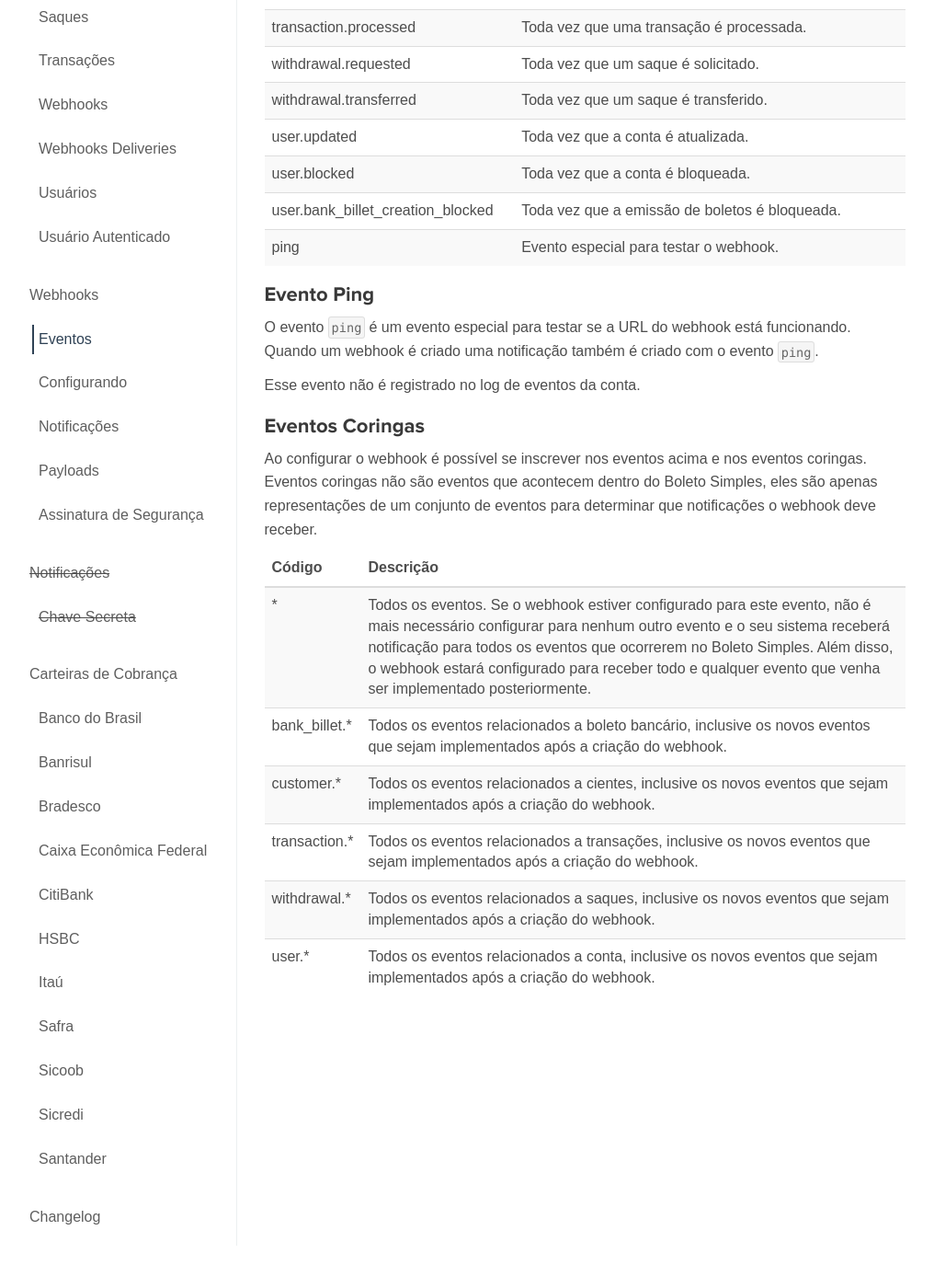
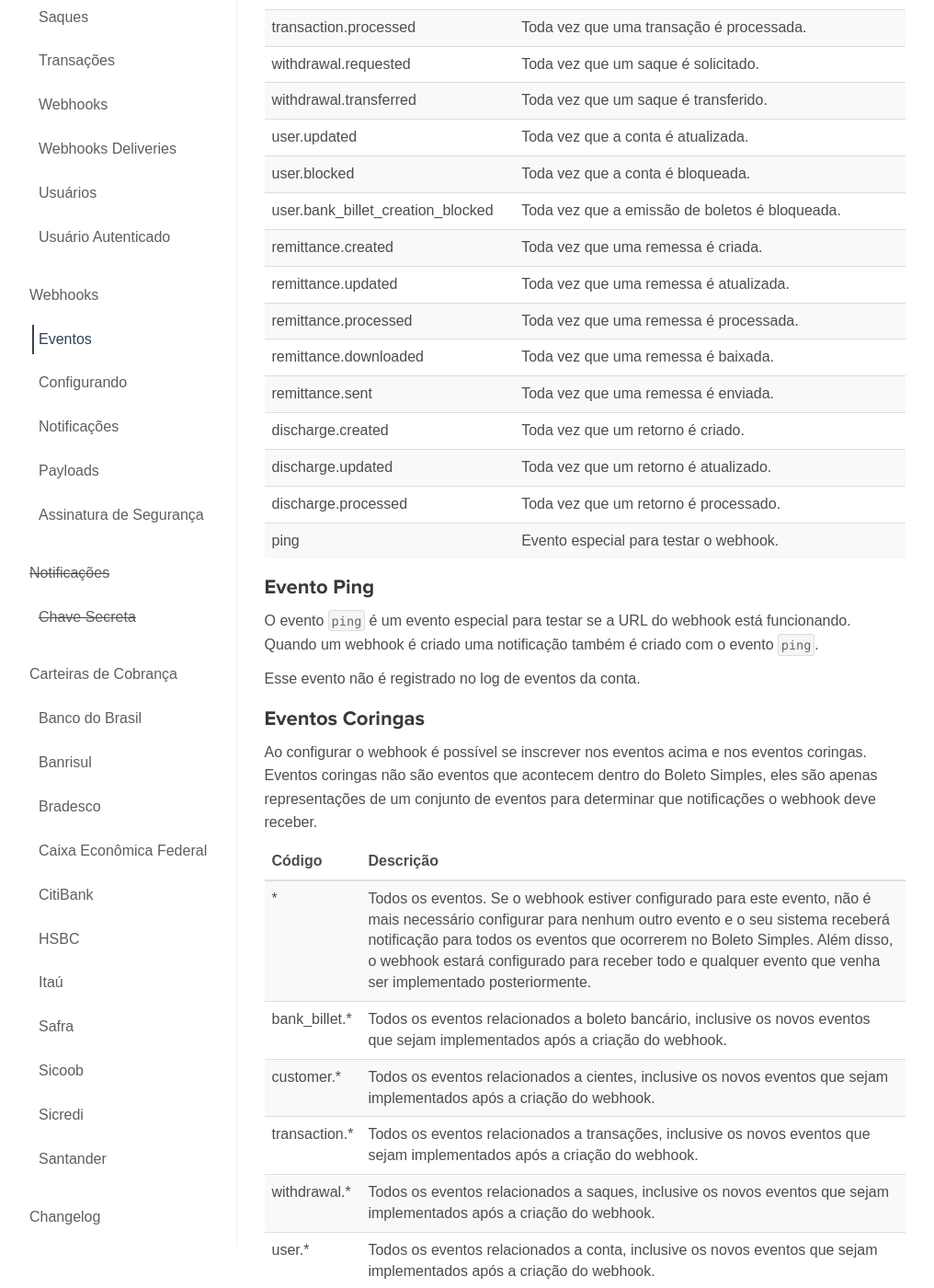
Before and after one commit to BoletoSimples/boletosimples-docs, a Jekyll site: the page built from webhooks/events.md, in a window 1280 px wide and 1400 px high, scrolled down 993 px. Shown: the whole window at 92% size, without its empty margins (135-1151 px from the left). Built offline with Jekyll 4.4.1, drawn with Linux system fonts in a browser that asks for light colours; some of the changed text lies outside the part shown.

Commit message:
update events

```diff
--- a/webhooks/events.md
+++ b/webhooks/events.md
@@ -33,6 +33,14 @@ Abaixo a listagem de eventos registrados pelo Boleto Simples:
 | user.updated                      | Toda vez que a conta é atualizada.                 |
 | user.blocked                      | Toda vez que a conta é bloqueada.                  |
 | user.bank_billet_creation_blocked | Toda vez que a emissão de boletos é bloqueada.     |
+| remittance.created                | Toda vez que uma remessa é criada.                 |
+| remittance.updated                | Toda vez que uma remessa é atualizada.             |
+| remittance.processed              | Toda vez que uma remessa é processada.             |
+| remittance.downloaded             | Toda vez que uma remessa é baixada.                |
+| remittance.sent                   | Toda vez que uma remessa é enviada.                |
+| discharge.created                 | Toda vez que um retorno é criado.                  |
+| discharge.updated                 | Toda vez que um retorno é atualizado.              |
+| discharge.processed               | Toda vez que um retorno é processado.              |
 | ping                              | Evento especial para testar o webhook.             |
 
 ### Evento Ping
@@ -53,3 +61,5 @@ Ao configurar o webhook é possível se inscrever nos eventos acima e nos evento
 | transaction.*         | Todos os eventos relacionados a transações, inclusive os novos eventos que sejam implementados após a criação do webhook. |
 | withdrawal.*         | Todos os eventos relacionados a saques, inclusive os novos eventos que sejam implementados após a criação do webhook. |
 | user.*         | Todos os eventos relacionados a conta, inclusive os novos eventos que sejam implementados após a criação do webhook. |
+| remittance.*         | Todos os eventos relacionados a remessa, inclusive os novos eventos que sejam implementados após a criação do webhook. |
+| discharge.*         | Todos os eventos relacionados ao retorno , inclusive os novos eventos que sejam implementados após a criação do webhook. |
```
